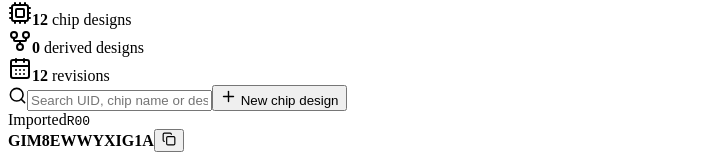
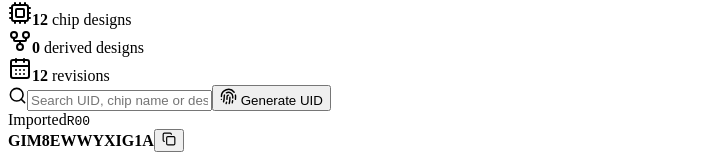
Before and after one commit to PIC-Designer/PIC-studio, a React (Vite) app: page / in a window 1280 px wide. Both pictures are taken after a click on the button "Chip library". Shown: the part 607-775 px from the top of the page, without its empty margins (0-704 px from the left). Built offline with nearby package versions, Linux system fonts and the light colour scheme; the HTML template or start-up script is replaced by a standard one.

Commit message:
Replace chip creation with stateless UID generator

```diff
--- a/src/ChipLibrary.tsx
+++ b/src/ChipLibrary.tsx
@@ -1,5 +1,5 @@
 import { useEffect, useMemo, useState } from 'react'
-import { ArrowUpRight, CalendarDays, Copy, Cpu, GitFork, Plus, Search, X } from 'lucide-react'
+import { ArrowUpRight, CalendarDays, Copy, Cpu, Fingerprint, GitFork, Search, X } from 'lucide-react'
 
 type ChipRecord = {
   uid: string
@@ -23,124 +23,72 @@ type ChipRecord = {
   revisions: Array<{ revision: string; date: string; change: string }>
 }
 
-const STORAGE_KEY = 'pic-studio-chip-library-v2'
 const REPO = 'https://github.com/PIC-Designer/PIC_library'
-const PLATFORMS = ['SOI220', 'SOI340', 'SOI500', 'SiN200', 'SiN300', 'GeSi', 'SuspSi']
-const IO_TYPES = ['GC', 'EC', 'Both']
-const WAVELENGTHS = ['520', '638', '780', 'O', 'C']
-const CHIP_TYPES = ['OTS', 'DEMO', 'CT']
 const UID_LENGTH = 13
 
-function today() {
-  return new Date().toISOString().slice(0, 10)
+function normaliseValue(value: string) {
+  return value.trim().replace(/\s+/g, ' ')
 }
 
-function readableDate(date: string) {
-  return date.replaceAll('-', '')
-}
-
-function chipName(platform: string, ioType: string, wavelengths: string[], chipType: string, date: string, main: string) {
-  const ordered = WAVELENGTHS.filter((item) => wavelengths.includes(item))
-  return `${platform}_${ordered.join('+')}_${ioType}_${chipType}_${readableDate(date)}_${main}`
-}
-
-async function uidFromFactors(platform: string, wavelengths: string[], ioType: string, chipType: string, date: string, main: string) {
-  const identity = [main, platform, wavelengths.join(', '), ioType, chipType, date].join('\x1f')
+async function uidFromFactors(main: string, platform: string, wavelengths: string, ioType: string, chipType: string, createData: string) {
+  const identity = [main, platform, wavelengths, ioType, chipType, createData].map(normaliseValue).join('\x1f')
   const digest = new Uint8Array(await crypto.subtle.digest('SHA-256', new TextEncoder().encode(identity)))
   let value = 0n
   for (const byte of digest) value = (value << 8n) + BigInt(byte)
   return (value % (36n ** BigInt(UID_LENGTH))).toString(36).toUpperCase().padStart(UID_LENGTH, '0')
 }
 
-function loadRecords(): ChipRecord[] {
-  try {
-    const saved = localStorage.getItem(STORAGE_KEY)
-    return saved ? JSON.parse(saved) : []
-  } catch {
-    return []
-  }
-}
-
-function NewChipForm({ records, onSave, onClose }: { records: ChipRecord[]; onSave: (record: ChipRecord) => void; onClose: () => void }) {
-  const [platform, setPlatform] = useState(PLATFORMS[0])
-  const [ioType, setIoType] = useState(IO_TYPES[0])
-  const [wavelengths, setWavelengths] = useState<string[]>(['C'])
-  const [chipType, setChipType] = useState(CHIP_TYPES[2])
-  const [date] = useState(today())
-  const [main, setMain] = useState('main()')
-  const [parentUid, setParentUid] = useState('')
-  const [parentRevision, setParentRevision] = useState('')
-  const [description, setDescription] = useState('')
-  const name = chipName(platform, ioType, wavelengths, chipType, date, main)
+function UidGenerator({ onClose }: { onClose: () => void }) {
+  const [main, setMain] = useState('main_TE()')
+  const [platform, setPlatform] = useState('SiN200')
+  const [wavelengths, setWavelengths] = useState('520nm, 638nm, 780nm')
+  const [ioType, setIoType] = useState('Grating Coupler')
+  const [chipType, setChipType] = useState('test chip')
+  const [createData, setCreateData] = useState('08/2026')
+  const [generatedUid, setGeneratedUid] = useState('')
+  const fields = [main, platform, wavelengths, ioType, chipType, createData]
 
   const submit = async (event: React.FormEvent) => {
     event.preventDefault()
-    if (!wavelengths.length || !main.trim()) return
-    const uid = await uidFromFactors(platform, wavelengths, ioType, chipType, date, main.trim())
-    if (records.some((record) => record.uid === uid)) return
-    onSave({
-      uid, uidStatus: 'generated', platform, ioType, wavelengths, chipType, main: main.trim(), name,
-      createdDate: date, lastUpdated: date, currentRevision: 'R00',
-      parentUid, parentRevision: parentUid ? parentRevision || 'R00' : '',
-      description, status: 'Draft',
-      revisions: [{ revision: 'R00', date, change: 'Initial design' }],
-    })
+    if (fields.some((value) => !value.trim())) return
+    setGeneratedUid(await uidFromFactors(main, platform, wavelengths, ioType, chipType, createData))
   }
 
   return <div className="chip-modal-scrim" onMouseDown={onClose}>
     <form className="chip-modal" onSubmit={submit} onMouseDown={(event) => event.stopPropagation()}>
       <button type="button" className="drawer-close" onClick={onClose} aria-label="Close"><X size={19} /></button>
-      <span className="eyebrow">NEW TEST CHIP DESIGN</span><h2>Create chip identity</h2>
-      <p className="form-intro">A deterministic 13-character UID is generated from MAIN, PLATFORM, WAVELENGTHS, IOS, TYPE and CREATE DATA.</p>
+      <span className="eyebrow">UID GENERATOR</span><h2>Generate a chip UID</h2>
+      <p className="form-intro">The six values are used only to calculate the deterministic 13-character UID. Nothing is added to the Chip Library or saved in this browser.</p>
       <div className="chip-form-grid">
         <label><span>Main</span><input value={main} onChange={(event) => setMain(event.target.value)} placeholder="main()" /></label>
-        <label><span>Platform</span><select value={platform} onChange={(event) => setPlatform(event.target.value)}>{PLATFORMS.map((item) => <option key={item}>{item}</option>)}</select></label>
-        <label><span>IO type</span><select value={ioType} onChange={(event) => setIoType(event.target.value)}>{IO_TYPES.map((item) => <option key={item}>{item}</option>)}</select></label>
-        <fieldset><legend>Wavelength</legend><div className="wavelength-options">{WAVELENGTHS.map((item) => <label key={item}><input type="checkbox" checked={wavelengths.includes(item)} onChange={() => setWavelengths((current) => current.includes(item) ? current.filter((value) => value !== item) : [...current, item])} /><span>{item}</span></label>)}</div></fieldset>
-        <label><span>Primary type</span><select value={chipType} onChange={(event) => setChipType(event.target.value)}>{CHIP_TYPES.map((item) => <option key={item}>{item}</option>)}</select></label>
-        <label><span>Parent UID (optional)</span><select value={parentUid} onChange={(event) => setParentUid(event.target.value)}><option value="">Independent design</option>{records.map((record) => <option key={record.uid} value={record.uid}>{record.uid}</option>)}</select></label>
-        <label><span>Parent revision</span><input value={parentRevision} onChange={(event) => setParentRevision(event.target.value.toUpperCase())} placeholder="R00" disabled={!parentUid} /></label>
-        <label className="full"><span>Description</span><textarea value={description} onChange={(event) => setDescription(event.target.value)} placeholder="Purpose and design context…" /></label>
+        <label><span>Platform</span><input value={platform} onChange={(event) => setPlatform(event.target.value)} placeholder="SiN200" /></label>
+        <label className="full"><span>Wavelengths</span><input value={wavelengths} onChange={(event) => setWavelengths(event.target.value)} placeholder="520nm, 638nm, 780nm" /></label>
+        <label><span>IOS</span><input value={ioType} onChange={(event) => setIoType(event.target.value)} placeholder="Grating Coupler" /></label>
+        <label><span>Type</span><input value={chipType} onChange={(event) => setChipType(event.target.value)} placeholder="test chip" /></label>
+        <label className="full"><span>Create data</span><input value={createData} onChange={(event) => setCreateData(event.target.value)} placeholder="08/2026" /></label>
       </div>
-      <div className="name-preview"><span>Human-readable name</span><code>{name}</code></div>
-      {(!wavelengths.length || !main.trim()) && <p className="form-error">MAIN and at least one wavelength are required.</p>}
-      <div className="form-actions"><button type="button" onClick={onClose}>Cancel</button><button className="primary" disabled={!wavelengths.length || !main.trim()}><Plus size={16} /> Generate UID & create</button></div>
+      {generatedUid && <div className="name-preview"><span>Generated UID — not saved</span><code>{generatedUid}</code><button type="button" className="copy-generated" onClick={() => navigator.clipboard.writeText(generatedUid)}><Copy size={13} /> Copy</button></div>}
+      {fields.some((value) => !value.trim()) && <p className="form-error">All six fields are required.</p>}
+      <div className="form-actions"><button type="button" onClick={onClose}>Close</button><button className="primary" disabled={fields.some((value) => !value.trim())}><Fingerprint size={16} /> Generate UID</button></div>
     </form>
   </div>
 }
 
 export function ChipLibrary() {
-  const [records, setRecords] = useState<ChipRecord[]>(loadRecords)
   const [importedRecords, setImportedRecords] = useState<ChipRecord[]>([])
   const [query, setQuery] = useState('')
-  const [creating, setCreating] = useState(false)
+  const [generating, setGenerating] = useState(false)
   useEffect(() => {
     fetch(`${import.meta.env.BASE_URL}chip_catalog.json`)
       .then((response) => response.ok ? response.json() : Promise.reject(new Error(`HTTP ${response.status}`)))
       .then((catalog) => setImportedRecords(catalog.designs ?? []))
       .catch(() => setImportedRecords([]))
   }, [])
-  const allRecords = useMemo(() => {
-    const localUids = new Set(records.map((record) => record.uid))
-    return [...records, ...importedRecords.filter((record) => !localUids.has(record.uid))]
-  }, [records, importedRecords])
+  const allRecords = importedRecords
   const filtered = useMemo(() => {
     const term = query.trim().toLowerCase()
     return allRecords.filter((record) => !term || [record.uid, record.name, record.main, record.description, record.currentRevision].join(' ').toLowerCase().includes(term))
   }, [allRecords, query])
-
-  const persist = (next: ChipRecord[]) => {
-    setRecords(next)
-    localStorage.setItem(STORAGE_KEY, JSON.stringify(next))
-  }
-  const addRecord = (record: ChipRecord) => { persist([record, ...records]); setCreating(false) }
-  const addRevision = (uid: string) => persist(records.map((record) => {
-    if (record.uid !== uid) return record
-    const number = Number(record.currentRevision.slice(1)) + 1
-    const revision = `R${String(number).padStart(2, '0')}`
-    const date = today()
-    return { ...record, currentRevision: revision, lastUpdated: date, name: chipName(record.platform, record.ioType, record.wavelengths, record.chipType, date, record.main), revisions: [...record.revisions, { revision, date, change: 'New OAS design revision' }] }
-  }))
 
   return <section className="content chip-library">
     <div className="chip-hero">
@@ -154,7 +102,7 @@ export function ChipLibrary() {
     </div>
     <div className="chip-toolbar">
       <label className="search"><Search size={19} /><input value={query} onChange={(event) => setQuery(event.target.value)} placeholder="Search UID, chip name or description…" /></label>
-      <button className="new-chip" onClick={() => setCreating(true)}><Plus size={17} /> New chip design</button>
+      <button className="new-chip" onClick={() => setGenerating(true)}><Fingerprint size={17} /> Generate UID</button>
     </div>
     {filtered.length ? <div className="chip-grid">{filtered.map((record) => <article className="chip-card" key={record.recordKey ?? record.uid}>
       <div className="chip-card-head"><span className={`chip-status ${record.status.toLowerCase()}`}>{record.status}</span><code>{record.currentRevision}</code></div>
@@ -164,8 +112,8 @@ export function ChipLibrary() {
       <div className="chip-tags"><span>MAIN: {record.main}</span><span>{record.platform}</span><span>{record.ioType}</span><span>{record.wavelengths.join('+')}</span><span>{record.chipType}</span></div>
       {!!record.missingMetadata?.length && <div className="metadata-warning">Missing: {record.missingMetadata.join(', ')}</div>}
       {record.parentUid && <div className="parent-chip"><GitFork size={13} /> Parent {record.parentUid} / {record.parentRevision}</div>}
-      <div className="chip-card-foot"><span>Updated {record.lastUpdated}</span>{record.source ? <a href={`${REPO}/blob/main/${record.source}`} target="_blank" rel="noreferrer">Source <ArrowUpRight size={12} /></a> : <button onClick={() => addRevision(record.uid)}>Create revision</button>}</div>
-    </article>)}</div> : <div className="empty chip-empty"><Cpu size={34} /><strong>{records.length ? 'No matching chips' : 'No test chips yet'}</strong><span>{records.length ? 'Try another UID or name.' : 'Create the first design identity. It will start at revision R00.'}</span><button onClick={() => setCreating(true)}><Plus size={16} /> New chip design</button></div>}
-    {creating && <NewChipForm records={allRecords} onSave={addRecord} onClose={() => setCreating(false)} />}
+      <div className="chip-card-foot"><span>Updated {record.lastUpdated}</span>{record.source && <a href={`${REPO}/blob/main/${record.source}`} target="_blank" rel="noreferrer">Source <ArrowUpRight size={12} /></a>}</div>
+    </article>)}</div> : <div className="empty chip-empty"><Cpu size={34} /><strong>{allRecords.length ? 'No matching chips' : 'No test chips yet'}</strong><span>{allRecords.length ? 'Try another UID, MAIN, chip name or description.' : 'No imported test-chip records are available.'}</span></div>}
+    {generating && <UidGenerator onClose={() => setGenerating(false)} />}
   </section>
 }
```
Also changed, not shown: src/styles.css, 1 other file (tests, documents, lock files or other folders).
